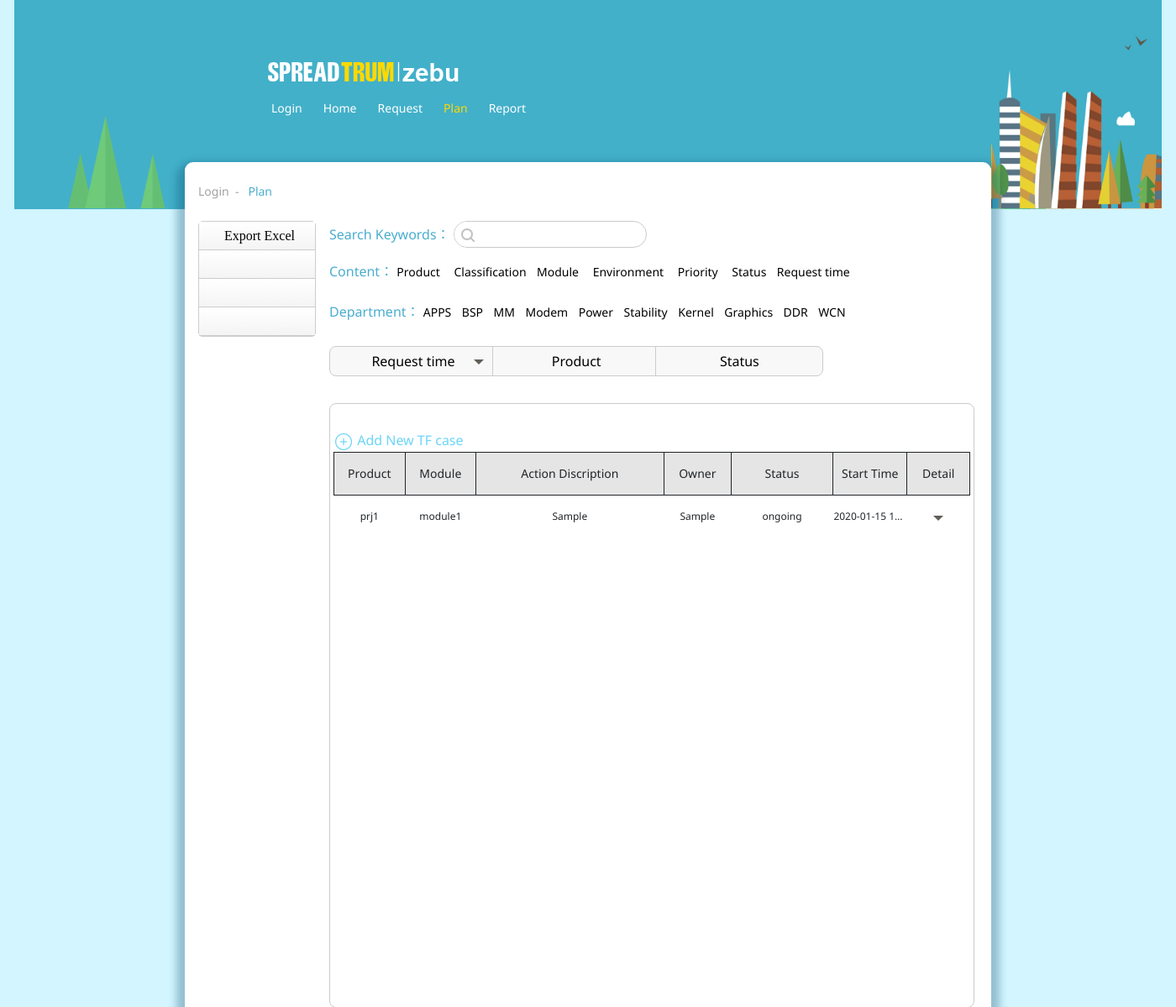
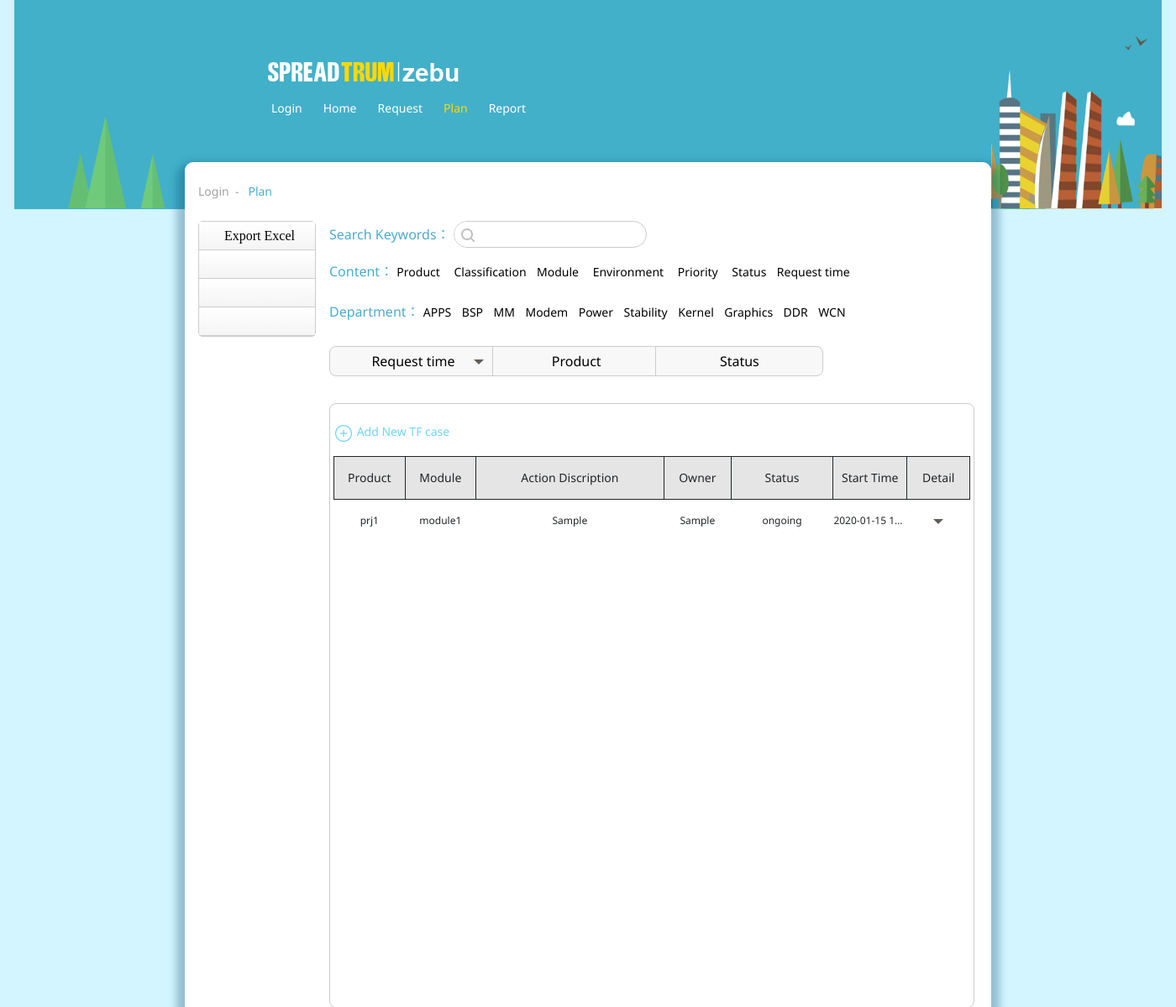
Before and after one commit to awaiwyy/zebu, a Django app: template zebu/apps/plan/templates/plan/plan.html in a window 1400 px wide. Shown: the top 1199 px of the page at 84% size. Run offline with Django 3.2, Linux system fonts and the light colour scheme; a user stored in the database is signed in; tables that the repository leaves empty hold one stand-in row (values such as "Sample post"); the template is opened without the code that fills it: values that come from a table or form of the project are taken from there, most other values are stand-ins (such as "Sample title", 1, 10 or a date in 2020); parts of the project's set-up code (start-up, migrations or seed data) failed here and were passed over; some libraries are stand-ins or nearby versions.

Commit message:
modify display of request and plan page by yahui

```diff
--- a/zebu/apps/plan/static/plan/css/plan.css
+++ b/zebu/apps/plan/static/plan/css/plan.css
@@ -168,12 +168,12 @@
 	border-bottom: 1px solid #cbcbcb;
 	border-left: 1px solid #cbcbcb;
 	border-right: 1px solid #cbcbcb;
-	font-size: 16px;
+	font-size: 14px;
 	padding: 32px 4px 80px 4px;
 }
 
 .planTableDiv{
-	margin:0;
+	margin-top:15px;
 	padding:0;
 	height:720px;
 
--- a/zebu/apps/plan/templates/plan/plan.html
+++ b/zebu/apps/plan/templates/plan/plan.html
@@ -261,7 +261,7 @@ function validatetime(tab_id,starttime)
 				</a>
 			</div>
 			<div class="planForm">
-				<div class="" data-toggle="modal" data-target="#NewPlanModal"  style="cursor:pointer">
+				<div data-toggle="modal" data-target="#NewPlanModal"  style="cursor:pointer;margin-top:-10px">
 				<tr>
 					<td><img src="/static/images/tianjia.png" /></td>
 					<span Style="color:#6bd5f8">Add New TF case</span>
--- a/zebu/apps/request/static/request/css/request.css
+++ b/zebu/apps/request/static/request/css/request.css
@@ -15,7 +15,7 @@
 }
 
 .requestTableDiv{
-	margin-top:0;
+	margin-top:15px;
 	padding:0;
 	height:720px;
 
--- a/zebu/apps/request/templates/request/request.html
+++ b/zebu/apps/request/templates/request/request.html
@@ -331,15 +331,15 @@
 						onclick="changeImage2()" style="background-color: #F8F8F8">Status</button>
 				</a>
 			</div>
-			<div class="requestForm">
-			   <div class="" data-toggle="modal" data-target="#NewModal"  style="cursor:pointer">
+			<div class="requestForm" style="margin-top:32px">
+			   <div data-toggle="modal" data-target="#NewModal"  style="cursor:pointer;margin-top:-10px">
 				<tr>
 					<td><img src="/static/images/tianjia.png" /></td>
 					<span Style="color:#6bd5f8">Add New TF case</span>
 				</tr>
 
 			</div>
-				<div id="requestTable" class="requestTableDiv">
+				<div id="requestTable" class="requestTableDiv" >
 					<table  class="requestTable" id="Box"  >
 						<tr>
 							<th scope="col" width="84px"><span>Product</span></th>
```
